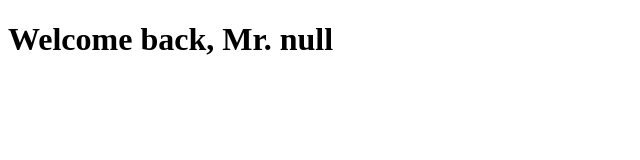
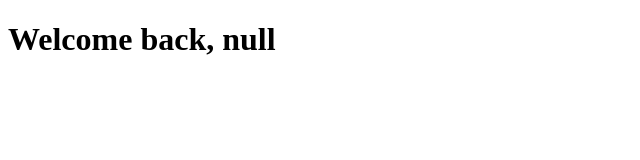
Before and after one commit to samarth-raut/AccountLogin, a website: page HtmlFiles/LoggedFile.html in a window 1280 px wide. Shown: the whole page, without its empty margins (0-640 px from the left). Drawn offline with Linux system fonts and the light colour scheme.

Commit message:
responce added

```diff
--- a/HtmlFiles/LoggedFile.html
+++ b/HtmlFiles/LoggedFile.html
@@ -9,7 +9,7 @@
 
     <script>
     const userName = localStorage.getItem("userName");
-    document.getElementById("welcomeText").innerText = `Welcome back, Mr. ${userName}`;
+    document.getElementById("welcomeText").innerText = `Welcome back,  ${userName}`;
 
 
     </script>
```
